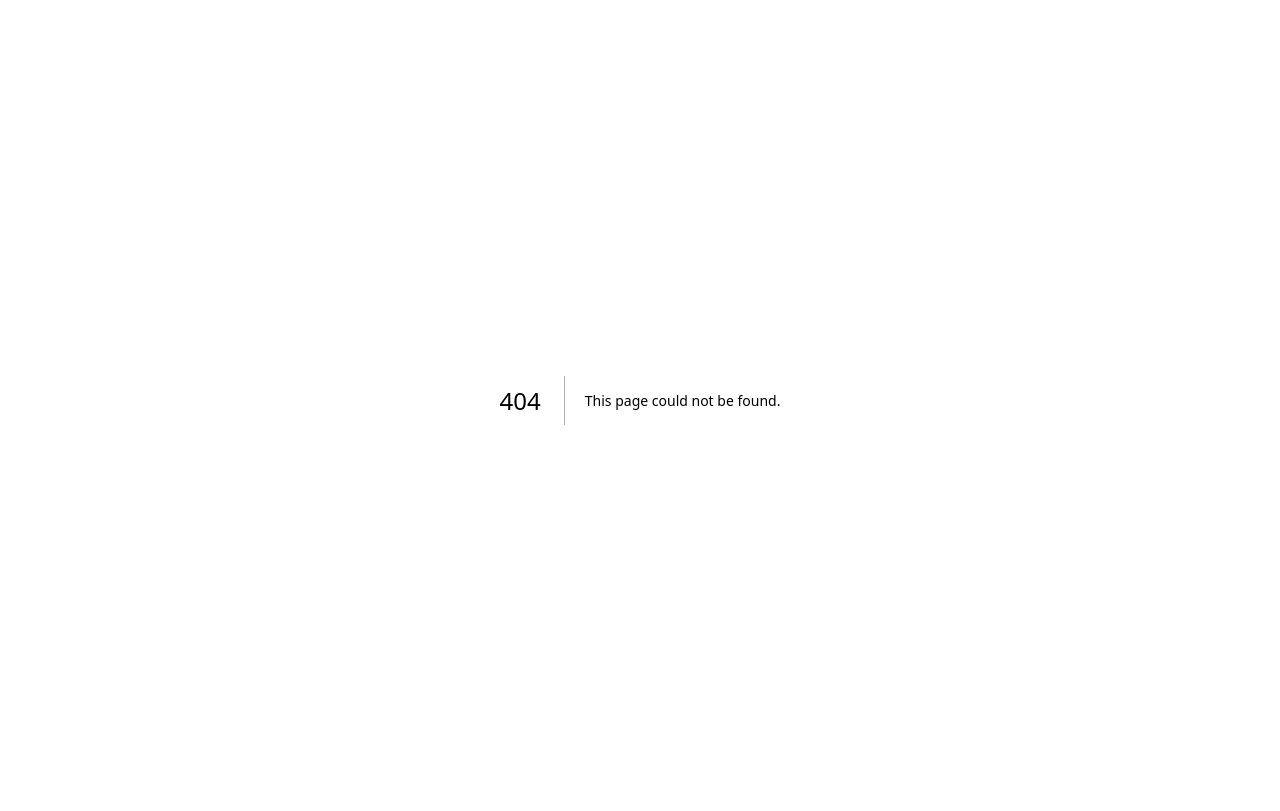
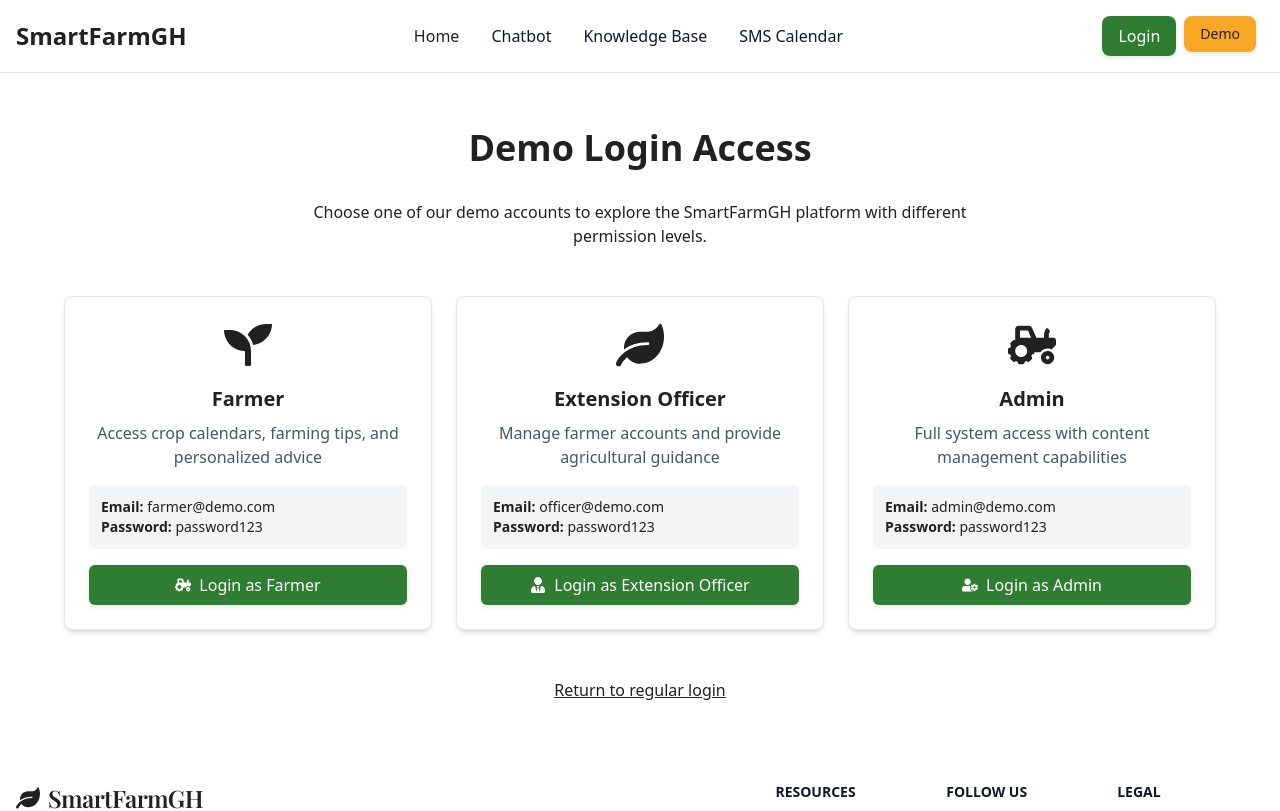
Before and after one commit to charwayyyyyy/smart-farm, a Next.js app in the folder frontend/: page /demo-login in a window 1280 px wide. Before the commit this address had no page. Shown: the top 811 px of the page. Built offline with nearby package versions, Linux system fonts and the light colour scheme.

Commit message:
refactor(chatbot): add mock pinecone service for development

```diff
--- /dev/null
+++ b/frontend/src/app/demo-login/page.tsx
@@ -0,0 +1,84 @@
+'use client';
+
+import { useState } from 'react';
+import Link from 'next/link';
+import Layout from '@/components/Layout';
+import { FaTractor, FaUserTie, FaUserCog } from 'react-icons/fa';
+import FarmIcon from '@/components/FarmIcons';
+
+export default function DemoLogin() {
+  // Demo login credentials
+  const demoUsers = [
+    {
+      role: 'Farmer',
+      email: 'farmer@demo.com',
+      password: 'password123',
+      icon: <FaTractor className="mr-2" />,
+      description: 'Access crop calendars, farming tips, and personalized advice',
+      farmIcon: 'seedling'
+    },
+    {
+      role: 'Extension Officer',
+      email: 'officer@demo.com',
+      password: 'password123',
+      icon: <FaUserTie className="mr-2" />,
+      description: 'Manage farmer accounts and provide agricultural guidance',
+      farmIcon: 'leaf'
+    },
+    {
+      role: 'Admin',
+      email: 'admin@demo.com',
+      password: 'password123',
+      icon: <FaUserCog className="mr-2" />,
+      description: 'Full system access with content management capabilities',
+      farmIcon: 'tractor'
+    }
+  ];
+
+  const handleDemoLogin = (demoEmail: string, demoPassword: string) => {
+    // In a real app, this would authenticate the user
+    // For demo purposes, we'll just redirect to the dashboard
+    localStorage.setItem('demoUser', demoEmail);
+    window.location.href = '/dashboard';
+  };
+
+  return (
+    <Layout>
+      <div className="container-responsive py-12 animate-fadeIn">
+        <h1 className="text-3xl md:text-4xl font-bold text-center mb-8 text-primary">Demo Login Access</h1>
+        <p className="text-center mb-12 max-w-2xl mx-auto">Choose one of our demo accounts to explore the SmartFarmGH platform with different permission levels.</p>
+
+        <div className="grid grid-cols-1 md:grid-cols-3 gap-6 max-w-6xl mx-auto">
+          {demoUsers.map((user) => (
+            <div key={user.role} className="bg-white dark:bg-gray-800 rounded-lg shadow-md hover:shadow-lg transition-all duration-300 overflow-hidden border border-gray-200 dark:border-gray-700 hover:scale-[1.02]">
+              <div className="p-6">
+                <div className="flex items-center justify-center mb-4">
+                  <FarmIcon name={user.farmIcon} size="xl" className="text-primary" />
+                </div>
+                <h3 className="text-xl font-bold mb-2 text-center">{user.role}</h3>
+                <p className="text-gray-600 dark:text-gray-300 text-center mb-4">{user.description}</p>
+                <div className="bg-gray-100 dark:bg-gray-700 p-3 rounded-md mb-4">
+                  <p className="text-sm"><strong>Email:</strong> {user.email}</p>
+                  <p className="text-sm"><strong>Password:</strong> {user.password}</p>
+                </div>
+                <button
+                  onClick={() => handleDemoLogin(user.email, user.password)}
+                  className="w-full btn-primary py-2 px-4 rounded-md flex items-center justify-center"
+                >
+                  {user.icon}
+                  Login as {user.role}
+                </button>
+              </div>
+            </div>
+          ))}
+        </div>
+
+        <div className="mt-12 text-center">
+          <Link href="/login" className="text-primary hover:text-primary-dark underline">
+            Return to regular login
+          </Link>
+        </div>
+      </div>
+    </Layout>
+  );
+}
--- a/frontend/src/app/globals.css
+++ b/frontend/src/app/globals.css
@@ -1,3 +1,4 @@
+@import url('https://fonts.googleapis.com/css2?family=Poppins:wght@300;400;500;600;700&family=Playfair+Display:wght@400;500;600;700&display=swap');
 @import "tailwindcss";
 
 @keyframes fadeIn {
@@ -7,6 +8,19 @@
 
 .animate-fadeIn {
   animation: fadeIn 0.3s ease-out forwards;
+}
+
+/* Mobile-first responsive design */
+@media (max-width: 640px) {
+  html {
+    font-size: 14px;
+  }
+}
+
+@media (min-width: 641px) and (max-width: 768px) {
+  html {
+    font-size: 15px;
+  }
 }
 
 :root {
@@ -40,8 +54,8 @@
 @theme inline {
   --color-background: var(--background);
   --color-foreground: var(--foreground);
-  --font-sans: var(--font-inter);
-  --font-heading: var(--font-montserrat);
+  --font-sans: 'Poppins', var(--font-inter), system-ui, sans-serif;
+  --font-heading: 'Playfair Display', var(--font-montserrat), serif;
 }
 
 @media (prefers-color-scheme: dark) {
@@ -68,19 +82,62 @@ h1, h2, h3, h4, h5, h6 {
 .btn-primary {
   background-color: var(--primary);
   color: white;
-  transition: background-color 0.3s ease;
+  transition: all 0.3s ease;
+  box-shadow: 0 2px 4px rgba(0, 0, 0, 0.1);
 }
 
 .btn-primary:hover {
   background-color: var(--primary-dark);
+  box-shadow: 0 4px 8px rgba(0, 0, 0, 0.15);
+  transform: translateY(-1px);
 }
 
 .btn-secondary {
   background-color: var(--secondary);
   color: var(--foreground);
-  transition: background-color 0.3s ease;
+  transition: all 0.3s ease;
+  box-shadow: 0 2px 4px rgba(0, 0, 0, 0.1);
 }
 
 .btn-secondary:hover {
   background-color: var(--secondary-dark);
+  box-shadow: 0 4px 8px rgba(0, 0, 0, 0.15);
+  transform: translateY(-1px);
 }
+
+/* Responsive container classes */
+.container-responsive {
+  width: 100%;
+  padding-right: 1rem;
+  padding-left: 1rem;
+  margin-right: auto;
+  margin-left: auto;
+}
+
+@media (min-width: 640px) {
+  .container-responsive {
+    max-width: 640px;
+    padding-right: 1.5rem;
+    padding-left: 1.5rem;
+  }
+}
+
+@media (min-width: 768px) {
+  .container-responsive {
+    max-width: 768px;
+  }
+}
+
+@media (min-width: 1024px) {
+  .container-responsive {
+    max-width: 1024px;
+    padding-right: 2rem;
+    padding-left: 2rem;
+  }
+}
+
+@media (min-width: 1280px) {
+  .container-responsive {
+    max-width: 1280px;
+  }
+}
--- a/frontend/src/app/login/page.tsx
+++ b/frontend/src/app/login/page.tsx
@@ -3,7 +3,7 @@
 import { useState } from 'react';
 import Link from 'next/link';
 import Layout from '@/components/Layout';
-import { FaUser, FaLock, FaUserCircle } from 'react-icons/fa';
+import { FaUser, FaLock, FaUserCircle, FaTractor, FaUserTie, FaUserCog } from 'react-icons/fa';
 
 export default function Login() {
   const [email, setEmail] = useState('');
@@ -12,9 +12,9 @@ export default function Login() {
 
   // Demo login credentials
   const demoUsers = [
-    { role: 'Farmer', email: 'farmer@demo.com', password: 'password123' },
-    { role: 'Extension Officer', email: 'officer@demo.com', password: 'password123' },
-    { role: 'Admin', email: 'admin@demo.com', password: 'password123' }
+    { role: 'Farmer', email: 'farmer@demo.com', password: 'password123', icon: <FaTractor className="mr-2" /> },
+    { role: 'Extension Officer', email: 'officer@demo.com', password: 'password123', icon: <FaUserTie className="mr-2" /> },
+    { role: 'Admin', email: 'admin@demo.com', password: 'password123', icon: <FaUserCog className="mr-2" /> }
   ];
 
   const handleDemoLogin = (demoEmail: string, demoPassword: string) => {
@@ -146,9 +146,9 @@ export default function Login() {
                     key={user.role}
                     type="button"
                     onClick={() => handleDemoLogin(user.email, user.password)}
-                    className="flex items-center justify-center px-3 py-2 text-xs font-medium rounded-md border border-gray-300 hover:bg-gray-50 transition-all duration-300 hover:shadow-sm"
+                    className="flex items-center justify-center px-3 py-2 text-xs font-medium rounded-md border border-gray-300 hover:bg-gray-50 transition-all duration-300 hover:shadow-sm hover:scale-105 bg-white dark:bg-gray-800 dark:border-gray-700 dark:hover:bg-gray-700"
                   >
-                    <FaUserCircle className="mr-1" />
+                    {user.icon}
                     {user.role}
                   </button>
                 ))}
--- /dev/null
+++ b/frontend/src/components/FarmIcons.tsx
@@ -0,0 +1,51 @@
+'use client';
+
+import { FaSeedling, FaTractor, FaLeaf, FaCloudRain, FaSun, FaCarrot, FaAppleAlt } from 'react-icons/fa';
+import { GiCorn, GiWheat, GiPlantSeed } from 'react-icons/gi';
+
+type IconSize = 'sm' | 'md' | 'lg' | 'xl';
+
+interface FarmIconProps {
+  name: string;
+  size?: IconSize;
+  className?: string;
+}
+
+const sizeMap = {
+  sm: 'w-4 h-4',
+  md: 'w-6 h-6',
+  lg: 'w-8 h-8',
+  xl: 'w-12 h-12'
+};
+
+const FarmIcon = ({ name, size = 'md', className = '' }: FarmIconProps) => {
+  const sizeClass = sizeMap[size];
+  const combinedClassName = `${sizeClass} ${className}`;
+
+  switch (name) {
+    case 'seedling':
+      return <FaSeedling className={combinedClassName} />;
+    case 'tractor':
+      return <FaTractor className={combinedClassName} />;
+    case 'leaf':
+      return <FaLeaf className={combinedClassName} />;
+    case 'rain':
+      return <FaCloudRain className={combinedClassName} />;
+    case 'sun':
+      return <FaSun className={combinedClassName} />;
+    case 'carrot':
+      return <FaCarrot className={combinedClassName} />;
+    case 'apple':
+      return <FaAppleAlt className={combinedClassName} />;
+    case 'corn':
+      return <GiCorn className={combinedClassName} />;
+    case 'wheat':
+      return <GiWheat className={combinedClassName} />;
+    case 'seed':
+      return <GiPlantSeed className={combinedClassName} />;
+    default:
+      return <FaSeedling className={combinedClassName} />;
+  }
+};
+
+export default FarmIcon;
--- a/frontend/src/components/Hero.tsx
+++ b/frontend/src/components/Hero.tsx
@@ -5,29 +5,29 @@ const Hero = () => {
     <section className="bg-white dark:bg-gray-900">
       <div className="grid max-w-screen-xl px-4 py-8 mx-auto lg:gap-8 xl:gap-0 lg:py-16 lg:grid-cols-12">
         <div className="mr-auto place-self-center lg:col-span-7">
-          <h1 className="max-w-2xl mb-4 text-4xl font-extrabold tracking-tight leading-none md:text-5xl xl:text-6xl text-primary dark:text-white">
+          <h1 className="max-w-2xl mb-4 text-3xl font-extrabold tracking-tight leading-none md:text-4xl lg:text-5xl xl:text-6xl text-primary dark:text-white transition-all duration-300">
             Smart Farming Solutions for Ghana
           </h1>
-          <p className="max-w-2xl mb-6 font-light text-gray-500 lg:mb-8 md:text-lg lg:text-xl dark:text-gray-400">
+          <p className="max-w-2xl mb-6 font-light text-gray-500 lg:mb-8 text-base md:text-lg lg:text-xl dark:text-gray-400 transition-all duration-300">
             Access expert farming advice, personalized crop calendars, and agricultural knowledge through AI and SMS technology tailored for Ghanaian farmers.
           </p>
           <div className="flex flex-col space-y-4 sm:flex-row sm:space-y-0 sm:space-x-4">
-            <Link href="/chatbot">
-              <button className="btn-primary inline-flex items-center justify-center px-5 py-3 text-base font-medium text-center text-white rounded-lg">
+            <Link href="/chatbot" className="w-full sm:w-auto">
+              <button className="btn-primary inline-flex items-center justify-center w-full sm:w-auto px-5 py-3 text-base font-medium text-center text-white rounded-lg transition-all duration-300 hover:scale-105">
                 Try AI Assistant
                 <svg className="w-5 h-5 ml-2 -mr-1" fill="currentColor" viewBox="0 0 20 20" xmlns="http://www.w3.org/2000/svg">
                   <path fillRule="evenodd" d="M10.293 3.293a1 1 0 011.414 0l6 6a1 1 0 010 1.414l-6 6a1 1 0 01-1.414-1.414L14.586 11H3a1 1 0 110-2h11.586l-4.293-4.293a1 1 0 010-1.414z" clipRule="evenodd"></path>
                 </svg>
               </button>
             </Link>
-            <Link href="/sms-calendar">
-              <button className="btn-secondary inline-flex items-center justify-center px-5 py-3 text-base font-medium text-center rounded-lg border border-gray-300 hover:bg-gray-100 focus:ring-4 focus:ring-gray-100 dark:text-white dark:border-gray-700 dark:hover:bg-gray-700 dark:focus:ring-gray-800">
+            <Link href="/sms-calendar" className="w-full sm:w-auto">
+              <button className="btn-secondary inline-flex items-center justify-center w-full sm:w-auto px-5 py-3 text-base font-medium text-center rounded-lg border border-gray-300 hover:bg-gray-100 focus:ring-4 focus:ring-gray-100 dark:text-white dark:border-gray-700 dark:hover:bg-gray-700 dark:focus:ring-gray-800 transition-all duration-300 hover:scale-105">
                 SMS Calendar
               </button>
             </Link>
           </div>
         </div>
-        <div className="hidden lg:mt-0 lg:col-span-5 lg:flex relative h-[400px] rounded-lg overflow-hidden">
+        <div className="mt-8 lg:mt-0 lg:col-span-5 lg:flex relative h-[250px] md:h-[300px] lg:h-[400px] rounded-lg overflow-hidden">
           {/* Placeholder for farm image - in production, replace with actual image */}
           <div className="absolute inset-0 bg-gradient-to-r from-primary-light to-primary-dark opacity-20"></div>
           <div className="absolute inset-0 flex items-center justify-center text-white text-lg font-bold">
--- a/frontend/src/components/Navbar.tsx
+++ b/frontend/src/components/Navbar.tsx
@@ -2,6 +2,7 @@
 
 import { useState, useEffect } from 'react';
 import Link from 'next/link';
+import { FaBars, FaTimes } from 'react-icons/fa';
 
 const Navbar = () => {
   const [isMenuOpen, setIsMenuOpen] = useState(false);
@@ -26,62 +27,62 @@ const Navbar = () => {
             <span className="text-secondary">GH</span>
           </span>
         </Link>
-        <div className="flex md:order-2">
+        <div className="flex md:order-2 space-x-2">
           <Link href="/login">
             <button type="button" className="btn-primary py-2 px-4 rounded-lg mr-3 md:mr-0 hover:scale-105 transition-transform duration-300 shadow-sm hover:shadow-md">
               Login
             </button>
           </Link>
+          <Link href="/demo-login">
+            <button type="button" className="btn-secondary focus:ring-4 focus:outline-none focus:ring-blue-300 font-medium rounded-lg text-sm px-4 py-2 text-center hidden md:block dark:focus:ring-blue-800 transition-all duration-300 hover:shadow-md hover:scale-[1.02]">
+              Demo
+            </button>
+          </Link>
           <button
             onClick={() => setIsMenuOpen(!isMenuOpen)}
             type="button"
-            className="inline-flex items-center p-2 w-10 h-10 justify-center text-sm text-gray-500 rounded-lg md:hidden hover:bg-gray-100 focus:outline-none focus:ring-2 focus:ring-gray-200 dark:text-gray-400 dark:hover:bg-gray-700 dark:focus:ring-gray-600 transition-transform duration-300 hover:scale-110"
+            className="inline-flex items-center p-2 w-10 h-10 justify-center text-sm text-gray-500 rounded-lg md:hidden hover:bg-gray-100 focus:outline-none focus:ring-2 focus:ring-gray-200 dark:text-gray-400 dark:hover:bg-gray-700 dark:focus:ring-gray-600 transition-all duration-300 hover:scale-110"
             aria-controls="navbar-sticky"
             aria-expanded={isMenuOpen}
           >
             <span className="sr-only">Open main menu</span>
-            <svg
-              className="w-5 h-5"
-              aria-hidden="true"
-              xmlns="http://www.w3.org/2000/svg"
-              fill="none"
-              viewBox="0 0 17 14"
-            >
-              <path
-                stroke="currentColor"
-                strokeLinecap="round"
-                strokeLinejoin="round"
-                strokeWidth="2"
-                d="M1 1h15M1 7h15M1 13h15"
-              />
-            </svg>
+            {isMenuOpen ? (
+              <FaTimes className="w-5 h-5" aria-hidden="true" />
+            ) : (
+              <FaBars className="w-5 h-5" aria-hidden="true" />
+            )}
           </button>
         </div>
         <div
-          className={`items-center justify-between w-full md:flex md:w-auto md:order-1 transition-all duration-300 ease-in-out ${isMenuOpen ? 'block opacity-100 max-h-96' : 'hidden md:block opacity-0 md:opacity-100 max-h-0 md:max-h-96'}`}
+          className={`${isMenuOpen ? 'translate-x-0 opacity-100' : '-translate-x-full opacity-0 md:translate-x-0 md:opacity-100'} absolute md:relative top-16 md:top-0 left-0 w-full md:block md:w-auto transition-all duration-300 ease-in-out transform z-20 md:order-1`}
           id="navbar-sticky"
         >
-          <ul className="flex flex-col p-4 md:p-0 mt-4 font-medium border border-gray-100 rounded-lg bg-gray-50 md:flex-row md:space-x-8 md:mt-0 md:border-0 md:bg-white dark:bg-gray-800 md:dark:bg-gray-900 dark:border-gray-700 transition-all duration-300">
+          <ul className="flex flex-col p-4 md:p-0 mt-4 font-medium border border-gray-100 rounded-lg bg-gray-50 md:flex-row md:space-x-8 md:mt-0 md:border-0 md:bg-white dark:bg-gray-800 md:dark:bg-gray-900 dark:border-gray-700 shadow-lg md:shadow-none">
             <li>
-              <Link href="/" className="block py-2 pl-3 pr-4 text-primary rounded hover:bg-gray-100 md:hover:bg-transparent md:hover:text-primary-dark md:p-0 md:dark:hover:text-blue-500 dark:text-white dark:hover:bg-gray-700 dark:hover:text-white md:dark:hover:bg-transparent dark:border-gray-700">
+              <Link href="/" className="block py-2 pl-3 pr-4 text-primary rounded hover:bg-gray-100 md:hover:bg-transparent md:hover:text-primary-dark md:p-0 md:dark:hover:text-blue-500 dark:text-white dark:hover:bg-gray-700 dark:hover:text-white md:dark:hover:bg-transparent dark:border-gray-700 transition-colors duration-200">
                 Home
               </Link>
             </li>
             <li>
-              <Link href="/chatbot" className="block py-2 pl-3 pr-4 text-gray-900 rounded hover:bg-gray-100 md:hover:bg-transparent md:hover:text-primary-dark md:p-0 md:dark:hover:text-blue-500 dark:text-white dark:hover:bg-gray-700 dark:hover:text-white md:dark:hover:bg-transparent dark:border-gray-700">
+              <Link href="/chatbot" className="block py-2 pl-3 pr-4 text-gray-900 rounded hover:bg-gray-100 md:hover:bg-transparent md:hover:text-primary-dark md:p-0 md:dark:hover:text-blue-500 dark:text-white dark:hover:bg-gray-700 dark:hover:text-white md:dark:hover:bg-transparent dark:border-gray-700 transition-colors duration-200">
                 Chatbot
               </Link>
             </li>
             <li>
-              <Link href="/knowledge-base" className="block py-2 pl-3 pr-4 text-gray-900 rounded hover:bg-gray-100 md:hover:bg-transparent md:hover:text-primary-dark md:p-0 md:dark:hover:text-blue-500 dark:text-white dark:hover:bg-gray-700 dark:hover:text-white md:dark:hover:bg-transparent dark:border-gray-700">
+              <Link href="/knowledge-base" className="block py-2 pl-3 pr-4 text-gray-900 rounded hover:bg-gray-100 md:hover:bg-transparent md:hover:text-primary-dark md:p-0 md:dark:hover:text-blue-500 dark:text-white dark:hover:bg-gray-700 dark:hover:text-white md:dark:hover:bg-transparent dark:border-gray-700 transition-colors duration-200">
                 Knowledge Base
               </Link>
             </li>
             <li>
-              <Link href="/sms-calendar" className="block py-2 pl-3 pr-4 text-gray-900 rounded hover:bg-gray-100 md:hover:bg-transparent md:hover:text-primary-dark md:p-0 md:dark:hover:text-blue-500 dark:text-white dark:hover:bg-gray-700 dark:hover:text-white md:dark:hover:bg-transparent dark:border-gray-700">
-                SMS Calendar
-              </Link>
-            </li>
+                <Link href="/sms-calendar" className="block py-2 pl-3 pr-4 text-gray-900 rounded hover:bg-gray-100 md:hover:bg-transparent md:hover:text-primary-dark md:p-0 md:dark:hover:text-blue-500 dark:text-white dark:hover:bg-gray-700 dark:hover:text-white md:dark:hover:bg-transparent dark:border-gray-700 transition-colors duration-200">
+                  SMS Calendar
+                </Link>
+              </li>
+              <li className="md:hidden">
+                <Link href="/demo-login" className="block py-2 pl-3 pr-4 text-gray-900 rounded hover:bg-gray-100 md:hover:bg-transparent md:hover:text-primary-dark md:p-0 md:dark:hover:text-blue-500 dark:text-white dark:hover:bg-gray-700 dark:hover:text-white md:dark:hover:bg-transparent dark:border-gray-700 transition-colors duration-200">
+                  Demo Login
+                </Link>
+              </li>
           </ul>
         </div>
       </div>
```
Also changed, not shown: 2 other files (tests, documents, lock files or other folders).
